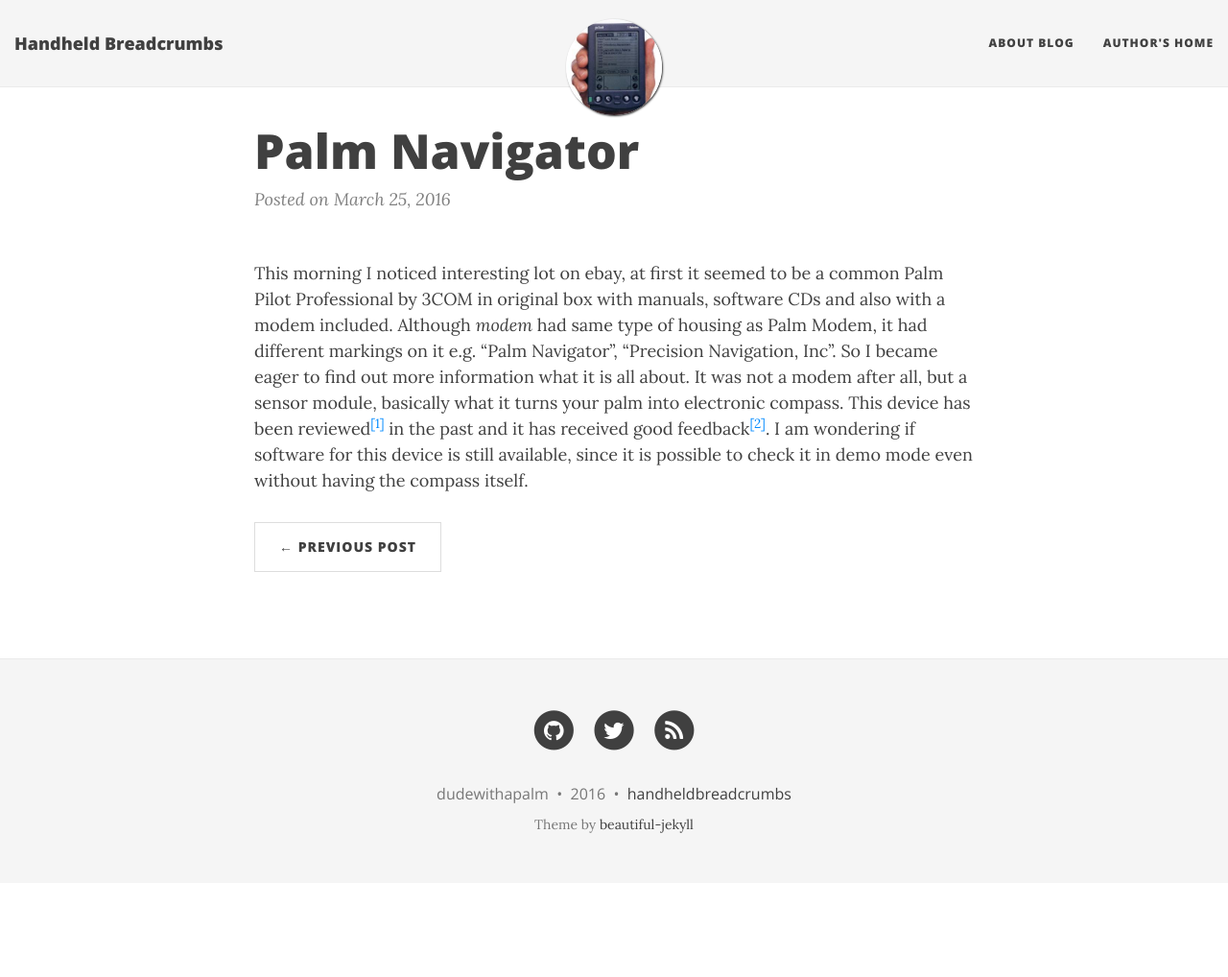
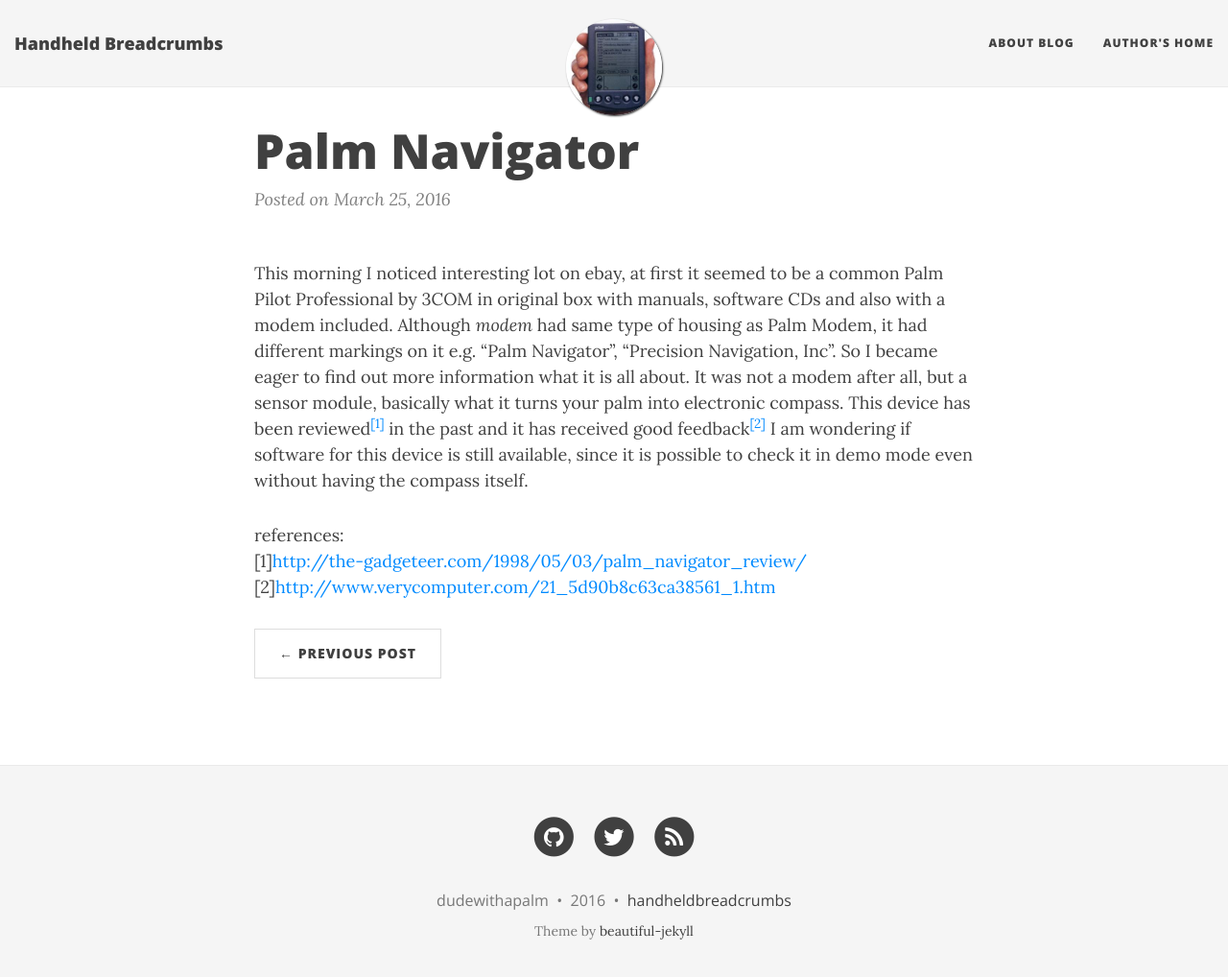
Before and after one commit to handheldbreadcrumbs/handheldbreadcrumbs.github.io, a Jekyll site: the page built from _posts/2016-03-25-palm-navigator.markdown, in a window 1280 px wide and 1031 px high. Shown: the top 1018 px of the window at 96% size. Built offline with Jekyll 4.4.1, drawn with Linux system fonts in a browser that asks for light colours; nearby versions of some CDN libraries; comment, search, counter and statistics services are not loaded.

Commit message:
article-palm-navigator: latest updates

```diff
--- a/_posts/2016-03-25-palm-navigator.markdown
+++ b/_posts/2016-03-25-palm-navigator.markdown
@@ -5,5 +5,21 @@
 categories: palm gadgets navigation
 ---
 
-This morning I noticed interesting lot on ebay, at first it seemed to be a common Palm Pilot Professional by 3COM in original box with manuals, software CDs and also with a modem included. Although *modem* had same type of housing as Palm Modem, it had different markings on it e.g. "Palm Navigator", "Precision Navigation, Inc". So I became eager to find out more information what it is all about. It was not a modem after all, but a sensor module, basically what it turns your palm into electronic compass. This device has been reviewed<sup>[[1]](http://the-gadgeteer.com/1998/05/03/palm_navigator_review/){:target="_blank"}</sup> in the past and it has received good feedback<sup>[[2]](http://www.verycomputer.com/21_5d90b8c63ca38561_1.htm){:target="_blank"}</sup>.
-I am wondering if software for this device is still available, since it is possible to check it in demo mode even without having the compass itself.
+This morning I noticed interesting lot on ebay, at first it seemed
+to be a common Palm Pilot Professional by 3COM in original box with
+manuals, software CDs and also with a modem included. Although
+*modem* had same type of housing as Palm Modem, it had different
+markings on it e.g. "Palm Navigator", "Precision Navigation,
+Inc". So I became eager to find out more information what it is all
+about. It was not a modem after all, but a sensor module, basically
+what it turns your palm into electronic compass. This device has been
+reviewed<sup>[[1]](http://the-gadgeteer.com/1998/05/03/palm_navigator_review/){:target="_blank"}</sup>
+in the past and it has received good
+feedback<sup>[[2]](http://www.verycomputer.com/21_5d90b8c63ca38561_1.htm){:target="_blank"}</sup>
+I am wondering if software for this device is still available, since it is
+possible to check it in demo mode even without having the compass itself.
+
+
+references:
+[1][http://the-gadgeteer.com/1998/05/03/palm_navigator_review/](http://the-gadgeteer.com/1998/05/03/palm_navigator_review/){:target="_blank"}
+[2][http://www.verycomputer.com/21_5d90b8c63ca38561_1.htm](http://www.verycomputer.com/21_5d90b8c63ca38561_1.htm){:target="_blank"}
```
